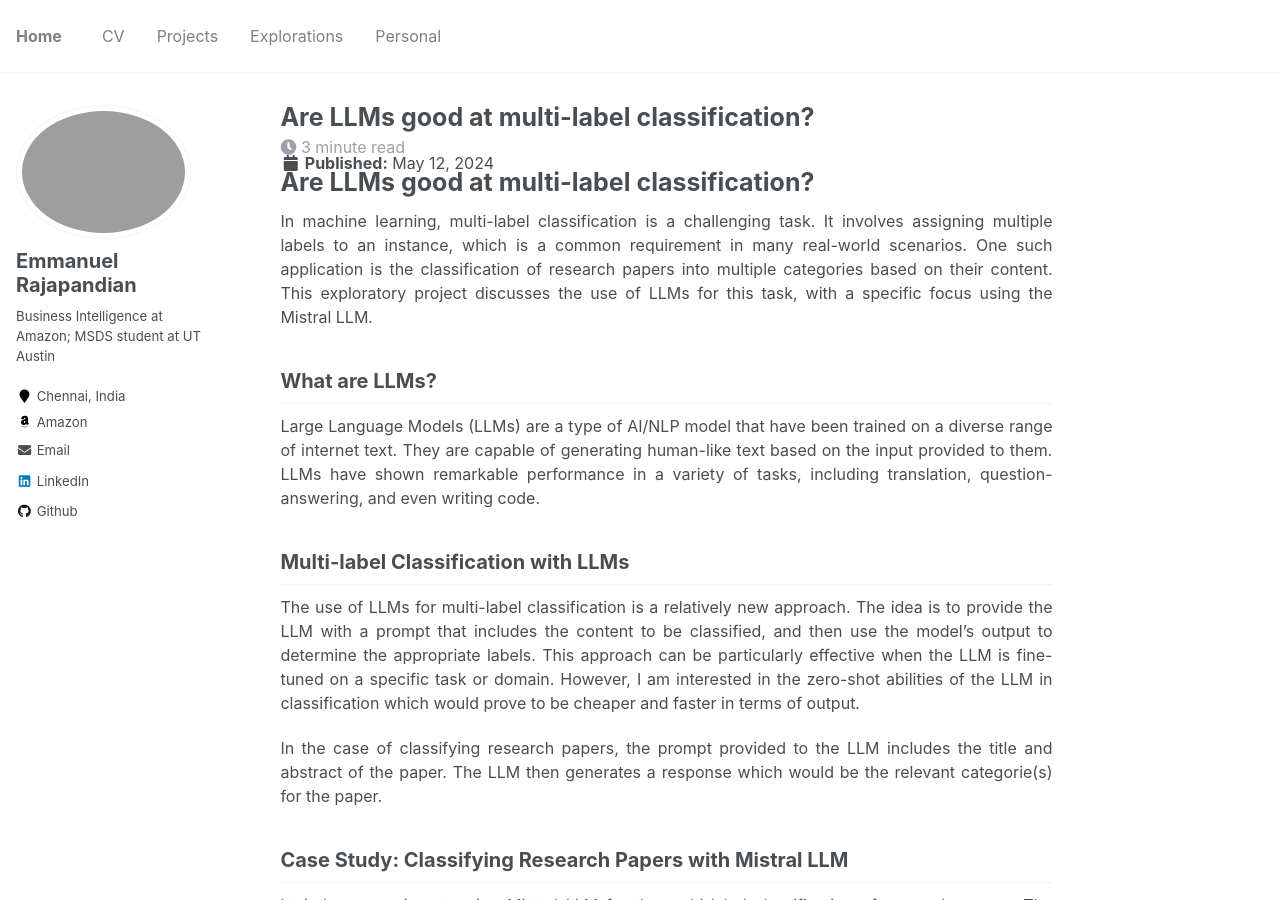
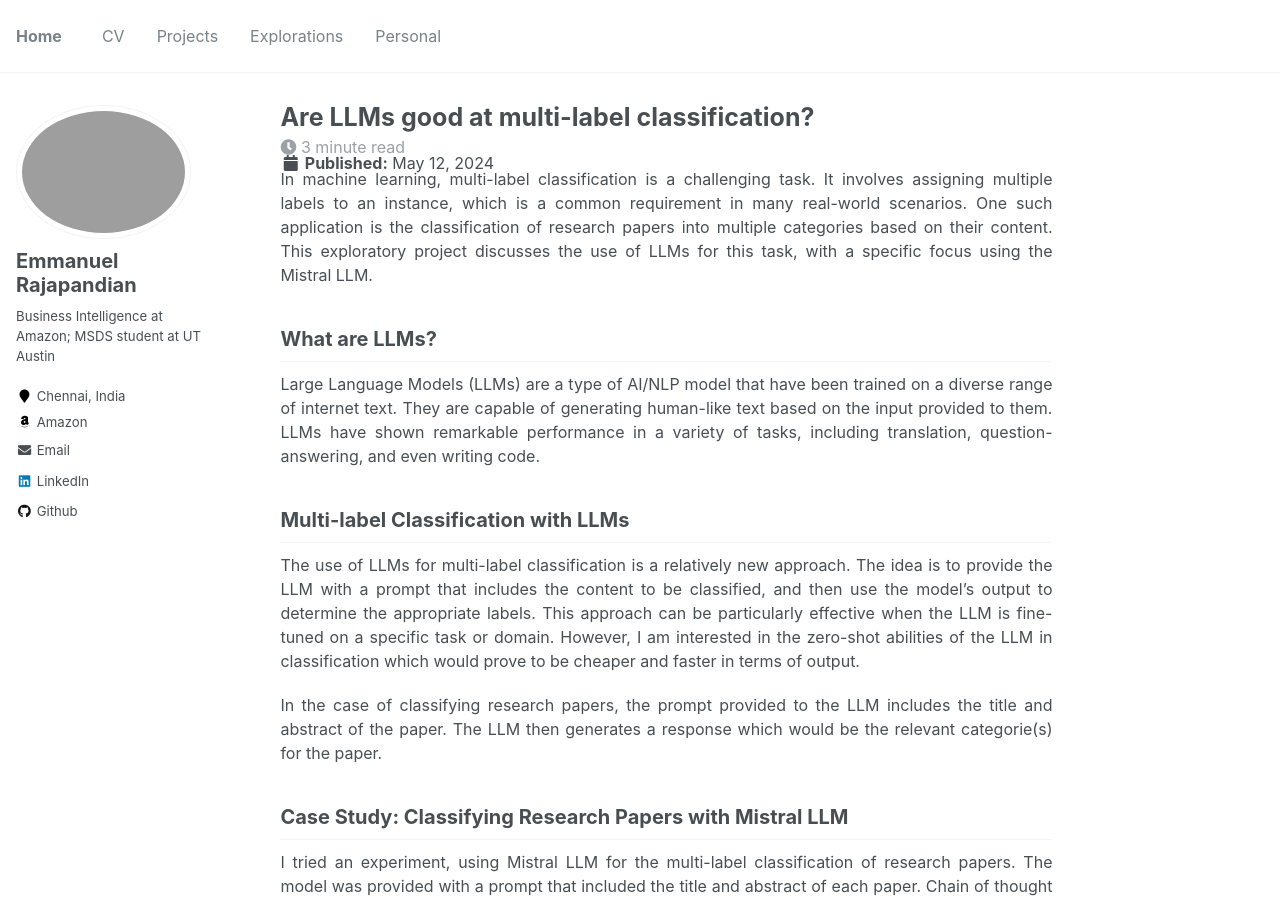
Before and after one commit to emmanuelrajapandian/emmanuelrajapandian.github.io, a Jekyll site: the page built from _posts/2024-05-12-blog-post-1.md, in a window 1280 px wide and 900 px high. Built offline with Jekyll 4.4.1, drawn with Linux system fonts in a browser that asks for light colours.

Commit message:
Update 2024-05-12-blog-post-1.md

```diff
--- a/_posts/2024-05-12-blog-post-1.md
+++ b/_posts/2024-05-12-blog-post-1.md
@@ -8,8 +8,6 @@ tags:
   - Classification
 ---
 
-Are LLMs good at multi-label classification?
-======
 <p align="justify">
 In machine learning, multi-label classification is a challenging task. It involves assigning multiple labels to an instance, which is a common requirement in many real-world scenarios. One such application is the classification of research papers into multiple categories based on their content. This exploratory project discusses the use of LLMs for this task, with a specific focus using the Mistral LLM.</p>
 
```
